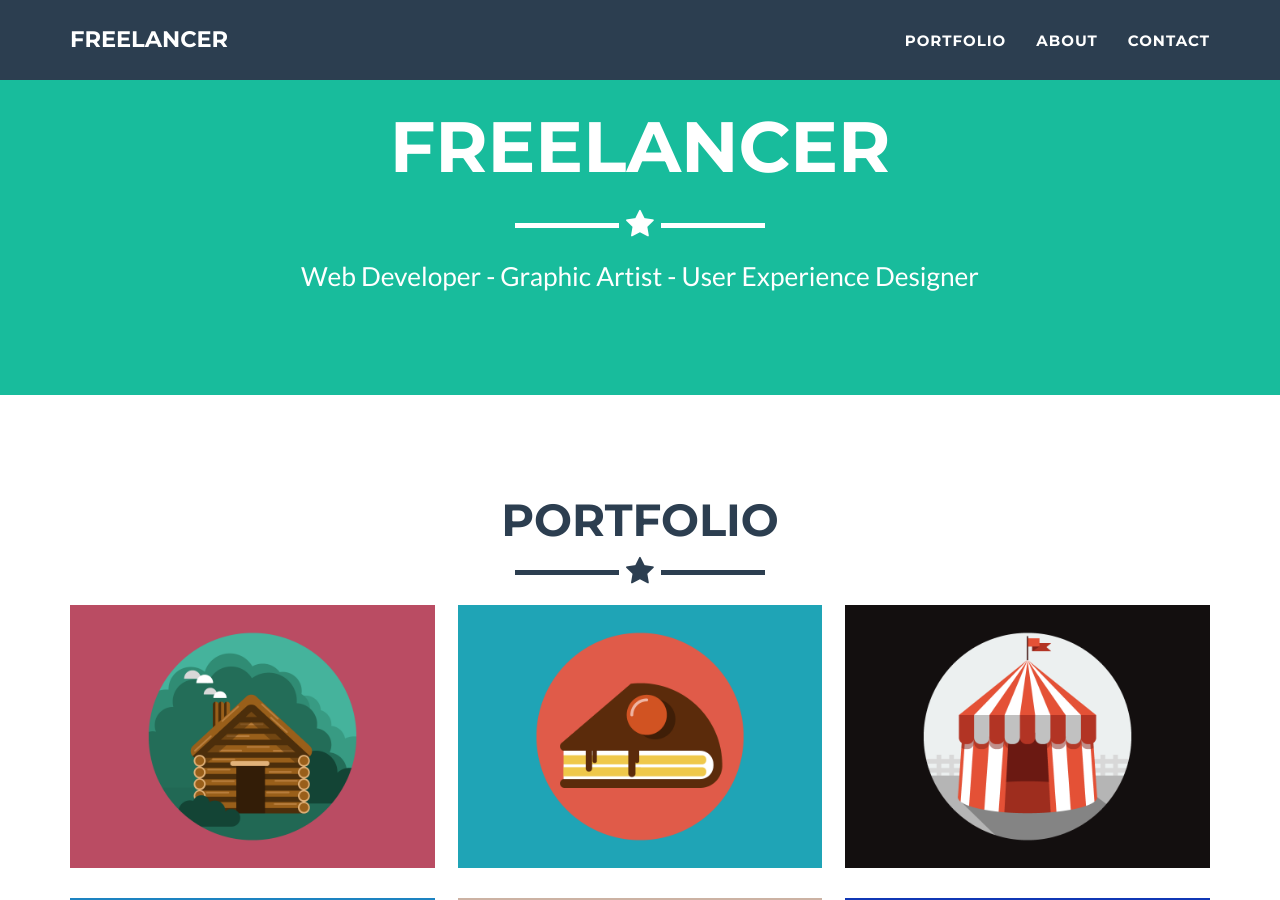
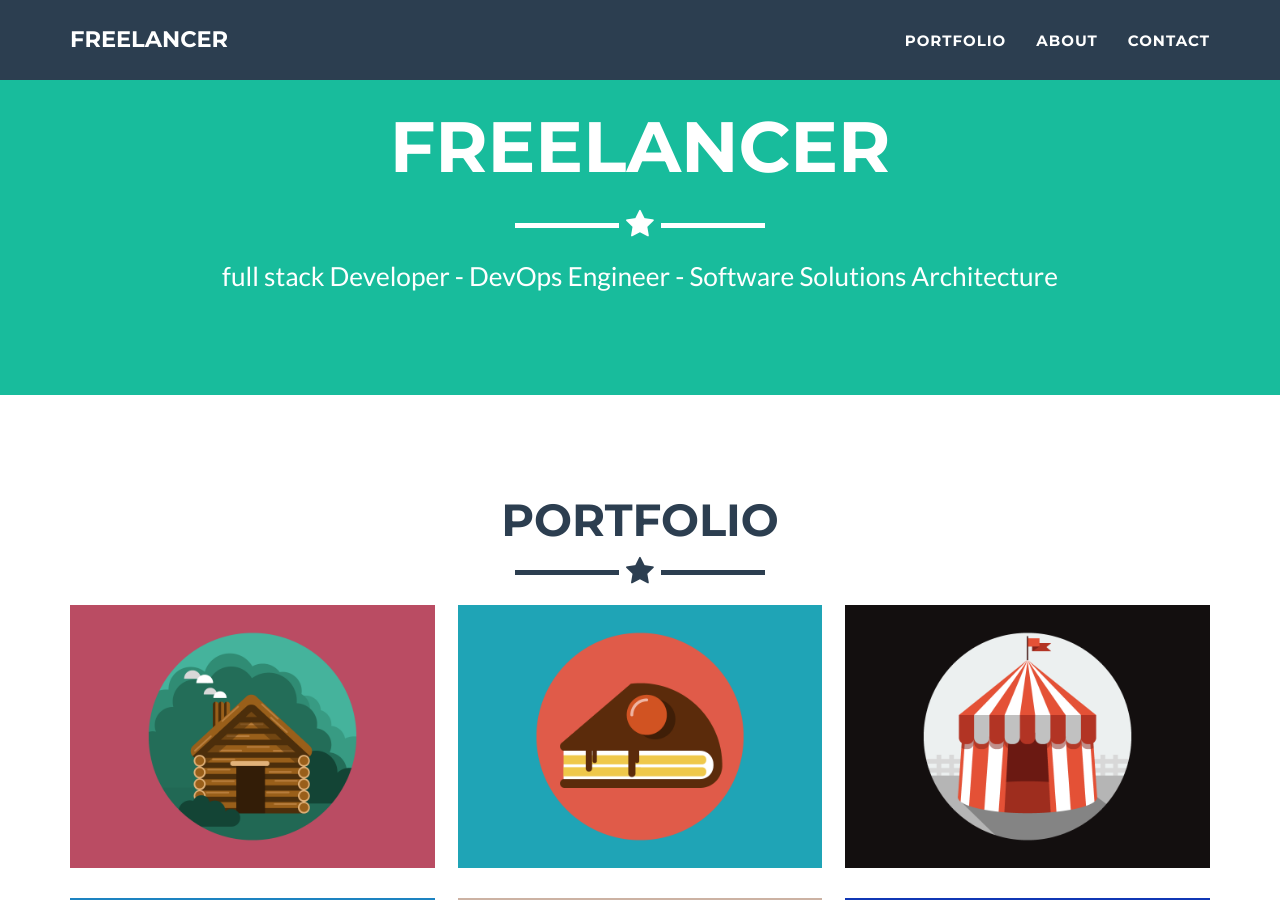
Before and after one commit to aphexlog/aphexlog.github.io, a Jekyll site: the page built from _posts/2014-07-18-project-1.markdown, in a window 1280 px wide and 900 px high, scrolled down 380 px. Built offline with Jekyll 4.4.1, drawn with Linux system fonts in a browser that asks for light colours; part of the change alters nothing that is shown; some of the changed text lies outside the part shown.

```diff
--- a/_config.yml
+++ b/_config.yml
@@ -1,11 +1,11 @@
 # Site settings
 title: Freelancer
-email: your-email@domain.com
-url: https://github.com/jeromelachaud/freelancer-theme
+email: west.aaron@outlook.com
+url: https://aphexlog.github.io
 description: "Write an awesome description for your new site here. You can edit this line in _config.yml. It will appear in your document head meta (for Google search results) and in your feed.xml site description."
-keywords: "your keywords, separated by commas"
-skills: "Web Developer - Graphic Artist - User Experience Designer"
-meta_author: LastName FirstName
+keywords: "DevOps, Software, Go, Golang, Python, Ruby, JavaScript, Architecture, Developer"
+skills: "full stack Developer - DevOps Engineer - Software Solutions Architecture"
+meta_author: West Aaron
 
 # Google webmaster tools
 google_verify:
@@ -32,23 +32,17 @@ color:
 
 # Footer settings
 footer:
-  copyright: Dr. Henry Jekyll
+  copyright: Aaron W. West
   location: Location
   social: Around the Web
   credits: Credits
 
 # Social networks usernames (many more available: google-plus, flickr, dribbble, pinterest, instagram, tumblr, linkedin, etc.)
 social:
-  - title: twitter
-    url: http://twitter.com/jekyllrb
-  - title: facebook
-    url:
   - title: stack-overflow
-    url: http://stackoverflow.com/questions/tagged/jekyll
-  - title: bitbucket
-    url: http://bitbucket.org/jekyll
+    url: https://stackoverflow.com/story/aaron.west
   - title: github
-    url: http://github.com/jekyll
+    url: https://github.com/aphexlog
 
 # Postal address (add as many lines as necessary)
 address:
```
